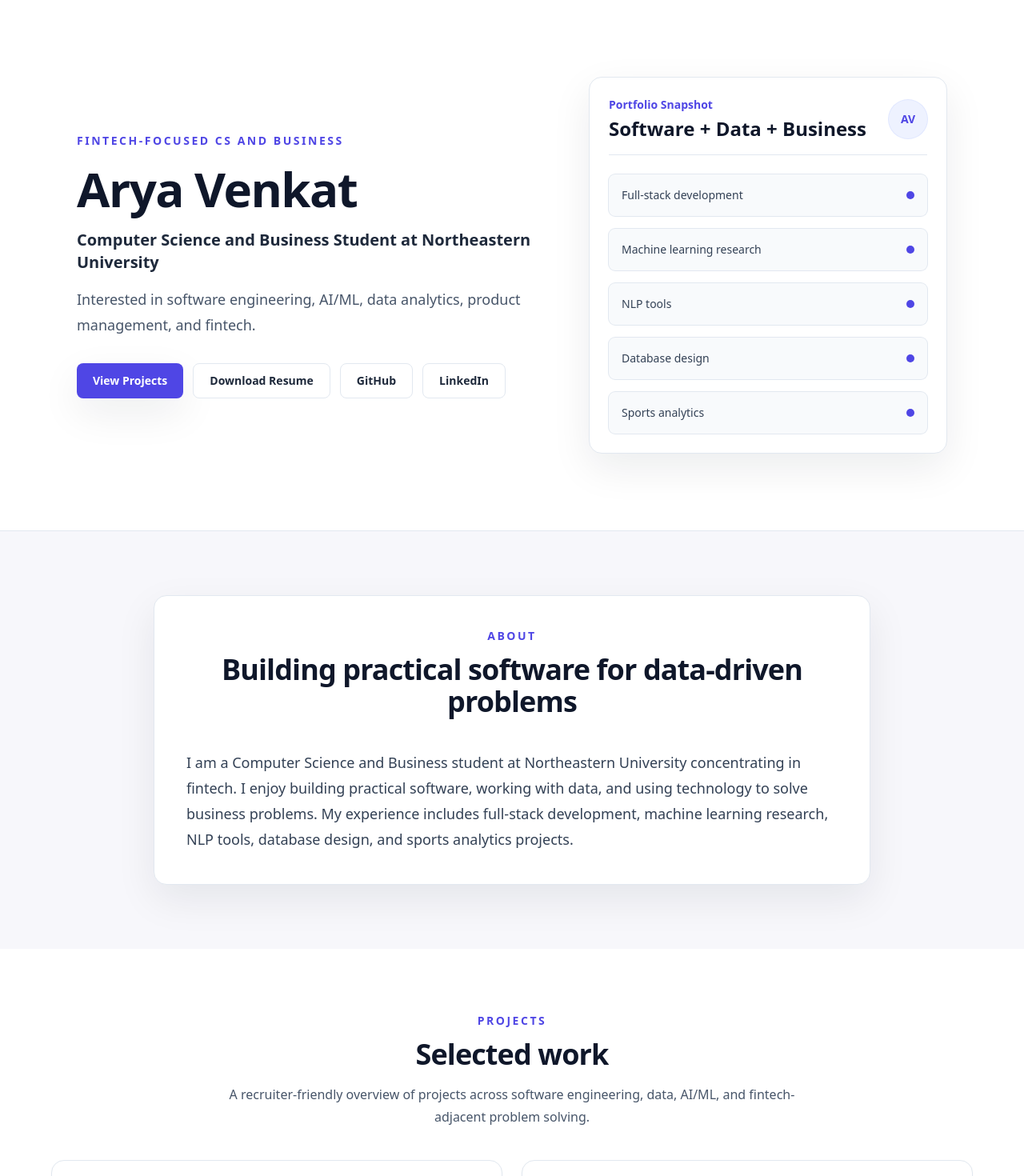
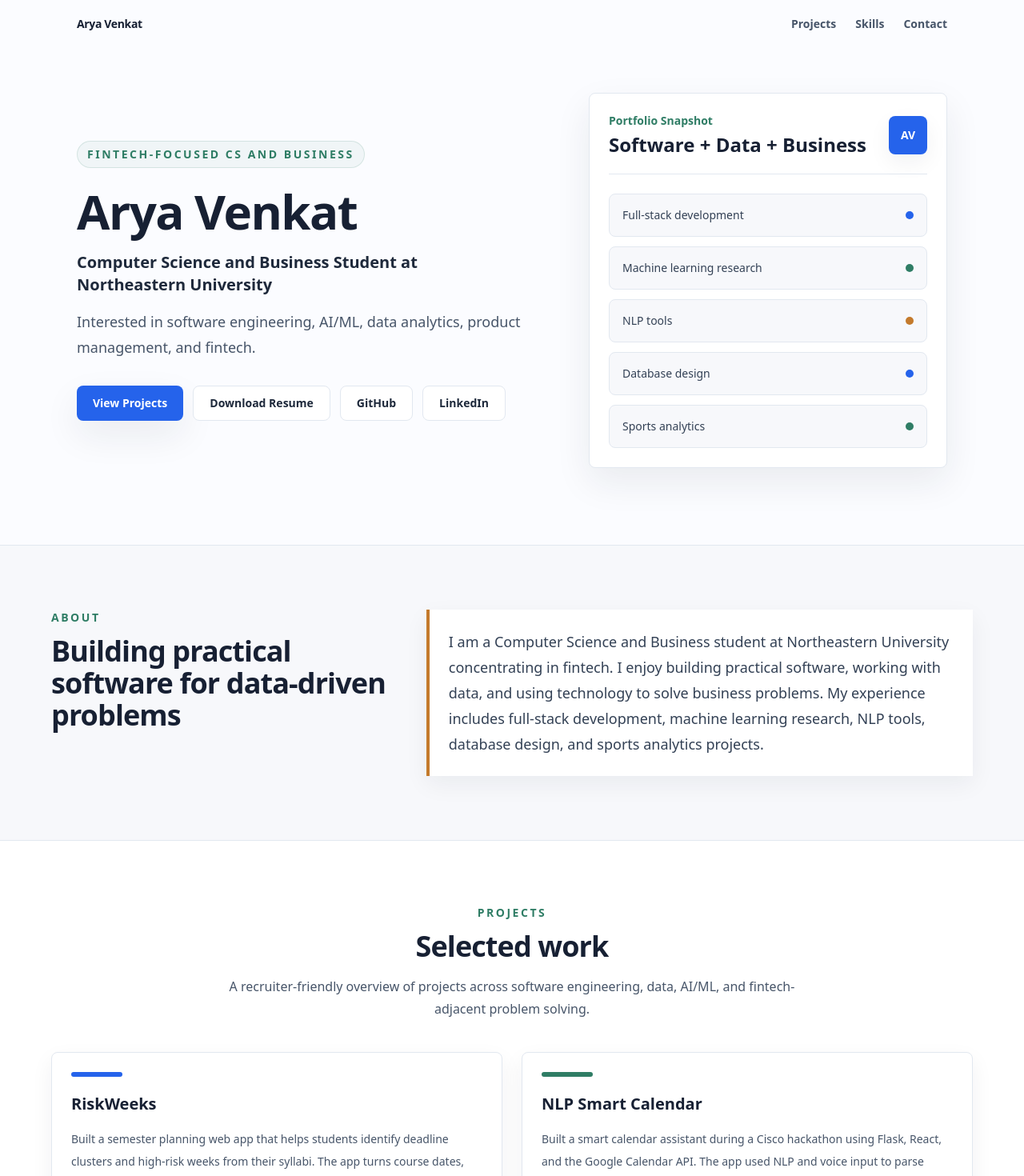
Before and after one commit to avenkat28/personal-portfolio, a Next.js app: page / in a window 1280 px wide. Shown: the top 1470 px of the page at 80% size. Built offline with nearby package versions, Linux system fonts and the light colour scheme.

Commit message:
website format changed

```diff
--- a/app/globals.css
+++ b/app/globals.css
@@ -11,11 +11,12 @@ html {
 }
 
 body {
-  background: #f7f7fb;
-  color: #0f172a;
+  background: #f7f8fb;
+  color: #172033;
+  text-rendering: optimizeLegibility;
 }
 
 ::selection {
-  background: #c7d2fe;
-  color: #0f172a;
+  background: #cfe0ff;
+  color: #172033;
 }
--- a/app/page.tsx
+++ b/app/page.tsx
@@ -109,7 +109,7 @@ function SectionHeading({
 }) {
   return (
     <div className="mx-auto mb-10 max-w-3xl text-center">
-      <p className="text-sm font-semibold uppercase tracking-[0.18em] text-accent">{eyebrow}</p>
+      <p className="text-sm font-semibold uppercase tracking-[0.18em] text-moss">{eyebrow}</p>
       <h2 className="mt-3 text-3xl font-bold tracking-tight text-ink sm:text-4xl">{title}</h2>
       {description ? <p className="mt-4 text-base leading-7 text-slate-600">{description}</p> : null}
     </div>
@@ -118,7 +118,7 @@ function SectionHeading({
 
 function Badge({ children }: { children: React.ReactNode }) {
   return (
-    <span className="rounded-full border border-indigo-100 bg-indigo-50 px-3 py-1 text-sm font-medium text-slate-700">
+    <span className="rounded-full border border-slate-200 bg-paper px-3 py-1 text-sm font-medium text-slate-700">
       {children}
     </span>
   );
@@ -135,8 +135,8 @@ function LinkButton({
 }) {
   const styles =
     variant === "primary"
-      ? "bg-accent text-white shadow-soft hover:bg-indigo-700"
-      : "border border-slate-200 bg-white text-slate-800 hover:border-indigo-200 hover:text-accent";
+      ? "bg-accent text-white shadow-soft hover:bg-blue-700"
+      : "border border-slate-200 bg-white text-slate-800 hover:border-accent/30 hover:text-accent hover:shadow-card";
 
   const isExternal = href.startsWith("http");
 
@@ -154,15 +154,33 @@ function LinkButton({
 
 export default function Home() {
   return (
-    <main className="min-h-screen overflow-hidden">
-      <section className="border-b border-slate-200 bg-white">
-        <div className="mx-auto grid max-w-6xl gap-10 px-6 py-16 sm:py-20 lg:grid-cols-[1.1fr_0.9fr] lg:px-8 lg:py-24">
+    <main className="min-h-screen overflow-hidden bg-paper">
+      <section className="border-b border-slate-200 bg-[#fbfcff]">
+        <div className="mx-auto flex max-w-6xl items-center justify-between px-6 py-5 lg:px-8">
+          <a href="#" className="text-sm font-bold tracking-tight text-ink">
+            Arya Venkat
+          </a>
+          <nav className="hidden items-center gap-6 text-sm font-semibold text-slate-600 sm:flex">
+            <a className="transition hover:text-accent" href="#projects">
+              Projects
+            </a>
+            <a className="transition hover:text-accent" href="#skills">
+              Skills
+            </a>
+            <a className="transition hover:text-accent" href="#contact">
+              Contact
+            </a>
+          </nav>
+        </div>
+        <div className="mx-auto grid max-w-6xl gap-10 px-6 pb-16 pt-10 sm:pb-20 sm:pt-14 lg:grid-cols-[1.08fr_0.92fr] lg:px-8 lg:pb-24">
           <div className="flex flex-col justify-center">
-            <p className="text-sm font-semibold uppercase tracking-[0.18em] text-accent">
+            <p className="w-fit rounded-full border border-moss/15 bg-moss/5 px-3 py-1.5 text-sm font-semibold uppercase tracking-[0.18em] text-moss">
               Fintech-focused CS and Business
             </p>
-            <h1 className="mt-5 text-5xl font-bold tracking-tight text-ink sm:text-6xl">Arya Venkat</h1>
-            <p className="mt-5 text-xl font-semibold text-slate-800">
+            <h1 className="mt-6 max-w-3xl text-5xl font-bold tracking-tight text-ink sm:text-6xl">
+              Arya Venkat
+            </h1>
+            <p className="mt-5 max-w-2xl text-xl font-semibold text-slate-800">
               Computer Science and Business Student at Northeastern University
             </p>
             <p className="mt-4 max-w-2xl text-lg leading-8 text-slate-600">
@@ -179,22 +197,29 @@ export default function Home() {
           </div>
 
           <div className="flex items-center lg:justify-end">
-            <div className="w-full max-w-md rounded-2xl border border-slate-200 bg-white p-6 shadow-soft">
-              <div className="flex items-center justify-between border-b border-slate-200 pb-4">
+            <div className="w-full max-w-md rounded-lg border border-slate-200 bg-white p-6 shadow-soft">
+              <div className="flex items-center justify-between border-b border-slate-200 pb-5">
                 <div>
-                  <p className="text-sm font-semibold text-accent">Portfolio Snapshot</p>
+                  <p className="text-sm font-semibold text-moss">Portfolio Snapshot</p>
                   <p className="mt-1 text-2xl font-bold text-ink">Software + Data + Business</p>
                 </div>
-                <div className="flex h-12 w-12 items-center justify-center rounded-full bg-indigo-50 text-sm font-bold text-accent ring-1 ring-indigo-100">
+                <div className="flex h-12 w-12 items-center justify-center rounded-lg bg-accent text-sm font-bold text-white shadow-card">
                   AV
                 </div>
               </div>
-              <div className="mt-6 grid gap-4">
+              <div className="mt-6 grid gap-3">
                 {["Full-stack development", "Machine learning research", "NLP tools", "Database design", "Sports analytics"].map(
-                  (item) => (
-                    <div key={item} className="flex items-center justify-between rounded-lg bg-slate-50 p-4 ring-1 ring-slate-200">
+                  (item, index) => (
+                    <div
+                      key={item}
+                      className="flex items-center justify-between rounded-lg border border-slate-200 bg-paper p-4"
+                    >
                       <span className="text-sm font-medium text-slate-700">{item}</span>
-                      <span className="h-2.5 w-2.5 rounded-full bg-accent" />
+                      <span
+                        className={`h-2.5 w-2.5 rounded-full ${
+                          index % 3 === 0 ? "bg-accent" : index % 3 === 1 ? "bg-moss" : "bg-amber"
+                        }`}
+                      />
                     </div>
                   )
                 )}
@@ -205,18 +230,25 @@ export default function Home() {
       </section>
 
       <section id="about" className="px-6 py-16 sm:py-20 lg:px-8">
-        <div className="mx-auto max-w-4xl rounded-2xl border border-slate-200 bg-white p-8 shadow-soft sm:p-10">
-          <SectionHeading eyebrow="About" title="Building practical software for data-driven problems" />
-          <p className="text-lg leading-8 text-slate-700">
-            I am a Computer Science and Business student at Northeastern University concentrating in fintech. I enjoy
-            building practical software, working with data, and using technology to solve business problems. My
-            experience includes full-stack development, machine learning research, NLP tools, database design, and sports
-            analytics projects.
-          </p>
+        <div className="mx-auto grid max-w-6xl gap-8 lg:grid-cols-[0.78fr_1.22fr]">
+          <div>
+            <p className="text-sm font-semibold uppercase tracking-[0.18em] text-moss">About</p>
+            <h2 className="mt-3 text-3xl font-bold tracking-tight text-ink sm:text-4xl">
+              Building practical software for data-driven problems
+            </h2>
+          </div>
+          <div className="border-l-4 border-amber bg-white px-6 py-6 shadow-card">
+            <p className="text-lg leading-8 text-slate-700">
+              I am a Computer Science and Business student at Northeastern University concentrating in fintech. I enjoy
+              building practical software, working with data, and using technology to solve business problems. My
+              experience includes full-stack development, machine learning research, NLP tools, database design, and
+              sports analytics projects.
+            </p>
+          </div>
         </div>
       </section>
 
-      <section id="projects" className="bg-white px-6 py-16 sm:py-20 lg:px-8">
+      <section id="projects" className="border-y border-slate-200 bg-white px-6 py-16 sm:py-20 lg:px-8">
         <div className="mx-auto max-w-6xl">
           <SectionHeading
             eyebrow="Projects"
@@ -224,11 +256,16 @@ export default function Home() {
             description="A recruiter-friendly overview of projects across software engineering, data, AI/ML, and fintech-adjacent problem solving."
           />
           <div className="grid gap-6 md:grid-cols-2">
-            {projects.map((project) => (
+            {projects.map((project, index) => (
               <article
                 key={project.title}
-                className="flex h-full flex-col rounded-2xl border border-slate-200 bg-white p-6 shadow-sm transition hover:-translate-y-1 hover:shadow-soft"
+                className="flex h-full flex-col rounded-lg border border-slate-200 bg-white p-6 shadow-card transition hover:-translate-y-1 hover:border-accent/25 hover:shadow-soft"
               >
+                <div
+                  className={`mb-5 h-1.5 w-16 rounded-full ${
+                    index % 3 === 0 ? "bg-accent" : index % 3 === 1 ? "bg-moss" : "bg-amber"
+                  }`}
+                />
                 <h3 className="text-xl font-bold text-ink">{project.title}</h3>
                 <p className="mt-4 flex-1 text-sm leading-7 text-slate-600">{project.description}</p>
                 <div className="mt-5 flex flex-wrap gap-2">
@@ -253,7 +290,7 @@ export default function Home() {
           <SectionHeading eyebrow="Skills" title="Technical toolkit" />
           <div className="grid gap-6 sm:grid-cols-2 lg:grid-cols-4">
             {skillGroups.map((group) => (
-              <div key={group.title} className="rounded-2xl border border-slate-200 bg-white p-6 shadow-sm">
+              <div key={group.title} className="rounded-lg border border-slate-200 bg-white p-6 shadow-card">
                 <h3 className="text-lg font-bold text-ink">{group.title}</h3>
                 <div className="mt-5 flex flex-wrap gap-2">
                   {group.skills.map((skill) => (
@@ -266,15 +303,15 @@ export default function Home() {
         </div>
       </section>
 
-      <section id="experience" className="bg-white px-6 py-16 sm:py-20 lg:px-8">
+      <section id="experience" className="border-y border-slate-200 bg-white px-6 py-16 sm:py-20 lg:px-8">
         <div className="mx-auto max-w-4xl">
           <SectionHeading eyebrow="Experience" title="Relevant experience" />
-          <div className="relative space-y-5 before:absolute before:left-4 before:top-2 before:h-[calc(100%-1rem)] before:w-px before:bg-slate-200">
+          <div className="relative space-y-5 before:absolute before:left-4 before:top-2 before:h-[calc(100%-1rem)] before:w-px before:bg-moss/25">
             {experiences.map((experience) => (
               <article key={experience.title} className="relative pl-12">
-                <div className="absolute left-2 top-2 h-4 w-4 rounded-full border-4 border-white bg-accent shadow" />
-                <div className="rounded-2xl border border-slate-200 bg-white p-6 shadow-sm transition hover:shadow-soft">
-                  <p className="text-sm font-semibold text-accent">{experience.organization}</p>
+                <div className="absolute left-2 top-2 h-4 w-4 rounded-full border-4 border-white bg-moss shadow" />
+                <div className="rounded-lg border border-slate-200 bg-white p-6 shadow-card transition hover:border-moss/25 hover:shadow-soft">
+                  <p className="text-sm font-semibold text-moss">{experience.organization}</p>
                   <h3 className="mt-1 text-xl font-bold text-ink">{experience.title}</h3>
                   <p className="mt-3 text-sm leading-7 text-slate-600">{experience.description}</p>
                 </div>
@@ -285,8 +322,8 @@ export default function Home() {
       </section>
 
       <section id="resume" className="px-6 py-16 sm:py-20 lg:px-8">
-        <div className="mx-auto max-w-4xl rounded-2xl bg-ink p-8 text-center text-white shadow-soft sm:p-10">
-          <p className="text-sm font-semibold uppercase tracking-[0.18em] text-indigo-200">Resume</p>
+        <div className="mx-auto max-w-4xl rounded-lg bg-ink p-8 text-center text-white shadow-soft sm:p-10">
+          <p className="text-sm font-semibold uppercase tracking-[0.18em] text-blue-200">Resume</p>
           <h2 className="mt-3 text-3xl font-bold tracking-tight sm:text-4xl">Ready for co-op and internship roles</h2>
           <p className="mx-auto mt-4 max-w-2xl text-base leading-7 text-slate-300">
             Download a resume tailored for software engineering, AI/ML, analytics, product, and fintech opportunities.
@@ -299,20 +336,20 @@ export default function Home() {
         </div>
       </section>
 
-      <section id="contact" className="bg-white px-6 py-16 sm:py-20 lg:px-8">
+      <section id="contact" className="border-t border-slate-200 bg-white px-6 py-16 sm:py-20 lg:px-8">
         <div className="mx-auto max-w-5xl">
           <SectionHeading eyebrow="Contact" title="Let’s connect" description="Recruiters and collaborators can reach me here." />
           <div className="grid gap-4 sm:grid-cols-3">
-            <a className="rounded-2xl border border-slate-200 p-6 shadow-sm transition hover:border-indigo-200 hover:shadow-soft" href={`mailto:${email}`}>
-              <p className="text-sm font-semibold text-accent">Email</p>
+            <a className="rounded-lg border border-slate-200 p-6 shadow-card transition hover:border-accent/30 hover:shadow-soft" href={`mailto:${email}`}>
+              <p className="text-sm font-semibold text-moss">Email</p>
               <p className="mt-2 break-words text-slate-700">{email}</p>
             </a>
-            <a className="rounded-2xl border border-slate-200 p-6 shadow-sm transition hover:border-indigo-200 hover:shadow-soft" href={githubUrl} target="_blank" rel="noreferrer">
-              <p className="text-sm font-semibold text-accent">GitHub</p>
+            <a className="rounded-lg border border-slate-200 p-6 shadow-card transition hover:border-accent/30 hover:shadow-soft" href={githubUrl} target="_blank" rel="noreferrer">
+              <p className="text-sm font-semibold text-moss">GitHub</p>
               <p className="mt-2 break-words text-slate-700">github.com/avenkat28</p>
             </a>
-            <a className="rounded-2xl border border-slate-200 p-6 shadow-sm transition hover:border-indigo-200 hover:shadow-soft" href={linkedinUrl} target="_blank" rel="noreferrer">
-              <p className="text-sm font-semibold text-accent">LinkedIn</p>
+            <a className="rounded-lg border border-slate-200 p-6 shadow-card transition hover:border-accent/30 hover:shadow-soft" href={linkedinUrl} target="_blank" rel="noreferrer">
+              <p className="text-sm font-semibold text-moss">LinkedIn</p>
               <p className="mt-2 break-words text-slate-700">www.linkedin.com/in/arya-venkat-81526b245</p>
             </a>
           </div>
```
Also changed, not shown: tailwind.config.ts (+7 -3 lines).
